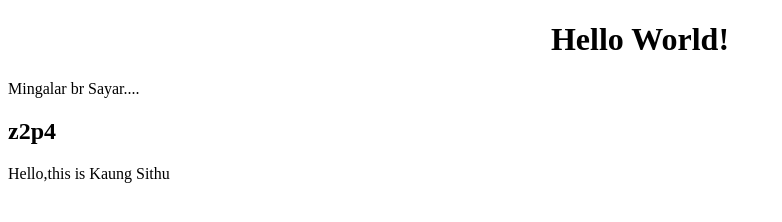
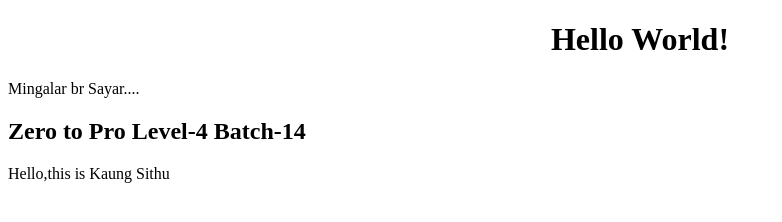
Before and after one commit to kaung22/kaung22.github.io, a plain HTML site: page HTML/index.html in a window 1280 px wide. Shown: the whole page, without its empty margins (0-782 px from the left). Drawn offline with Linux system fonts and the light colour scheme.

Commit message:
HTML Day-1

```diff
--- a/HTML/index.html
+++ b/HTML/index.html
@@ -13,7 +13,7 @@
     <div>
         <div>
             <span>
-                <h2>z2p4</h2>
+                <h2>Zero to Pro Level-4 Batch-14</h2>
                 <p class="p-class">Hello,this is Kaung Sithu</p>
             </span>
         </div>
```
